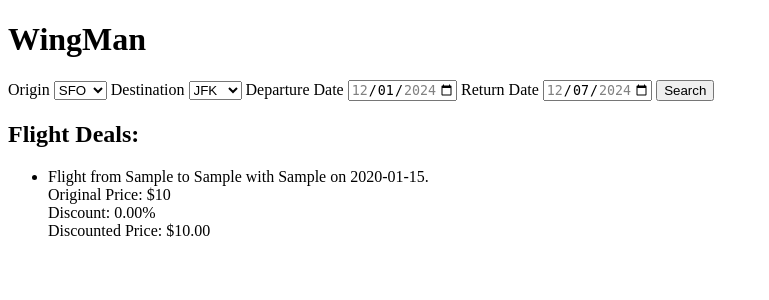
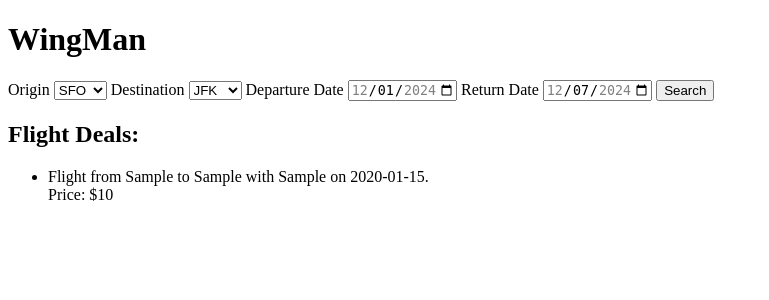
Before and after one commit to aross2010/cmpe131_flask_app, a Flask app: page / in a window 1280 px wide. Shown: the top 300 px of the page, without its empty margins (0-769 px from the left). Run offline with Flask 3, Linux system fonts and the light colour scheme; tables that the repository leaves empty hold one stand-in row (values such as "Sample post").

Commit message:
updated deals to reflect if price is lower than 150 than using discounts as deal determinant

```diff
--- a/app/models.py
+++ b/app/models.py
@@ -13,4 +13,3 @@ class Flight(db.Model):
         price = db.Column(db.Integer)
         airline = db.Column(db.String(50), nullable=False)
         id = db.Column(db.Integer, primary_key=True)
-        discount = db.Column(Numeric(10, 2))
--- a/app/routes.py
+++ b/app/routes.py
@@ -7,7 +7,7 @@ from app.models import Flight
 
 @app.route('/')
 def home():
-    discounted_flights = Flight.query.filter(Flight.discount.isnot(None)).limit(10).all()
+    discounted_flights = Flight.query.filter(Flight.price < 150).limit(10).all()
     return render_template('home.html', discounted_flights=discounted_flights)
 
 @app.route('/results')
--- a/app/templates/home.html
+++ b/app/templates/home.html
@@ -58,10 +58,7 @@
 				<li style="margin-bottom: 20px">
 					Flight from {{ flight.origin }} to {{ flight.destination }} with {{
 					flight.airline }} on {{ flight.originDate }}.<br />
-					Original Price: ${{ flight.price }}<br />
-					Discount: {{ flight.discount }}%<br />
-					Discounted Price: ${{ '{:.2f}'.format(flight.price * (1 -
-					flight.discount / 100)) }}
+					Price: ${{ flight.price }}<br />
 				</li>
 				{% endfor %}
 			</ul>
--- a/seeds.py
+++ b/seeds.py
@@ -61,12 +61,11 @@ def generateFlights():
 
         price = random.randint(100, 500)
 
-        discount = random.choice([None, round(random.uniform(5, 30), 2)])
 
         flight = Flight(origin=origin, destination=destination,
                         takeoff=takeoff, landing=landing,
                         originDate=origin_date, destinationDate=destination_date,
-                        model=model, airline=airline, price=price, discount=discount)
+                        model=model, airline=airline, price=price)
         flights.append(flight)
 
     return flights
```
